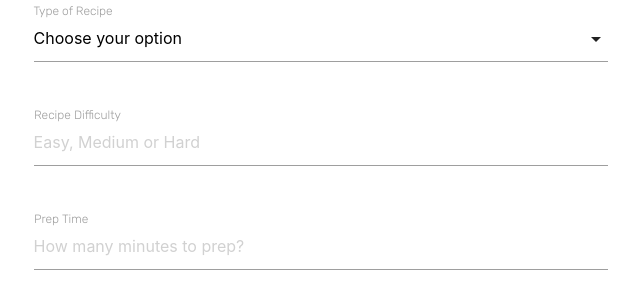
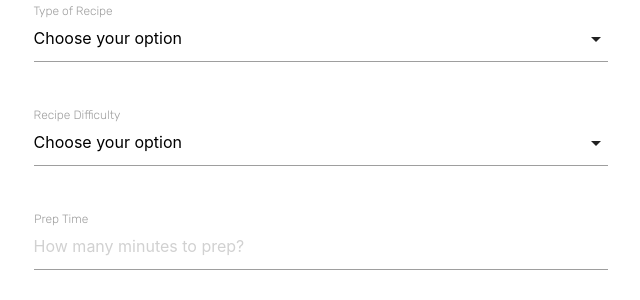
Before and after one commit to Code-Institute-Submissions/Code-Institute-Submissions-SuperGibbon-MS3, a Flask app: page /add_recipes in a window 1280 px wide. Shown: the part 282-582 px from the top of the page, without its empty margins (319-959 px from the left). Run offline with Flask 2, Linux system fonts and the light colour scheme; a database or web service that is not in the repository returns one stand-in record (values such as "Sample title"); some libraries are stand-ins or nearby versions.

Commit message:
Add new collection for recipe diffciluty dropdown

```diff
--- a/app.py
+++ b/app.py
@@ -127,7 +127,9 @@ def add_recipes():
         return redirect("get_recipes")
 
     types = mongo.db.recipe_type.find()
-    return render_template("addrecipe.html", types=types)
+    difficulty = mongo.db.difficulty.find()
+    return render_template(
+        "addrecipe.html", types=types, difficulty=difficulty)
 
 
 @app.route("/edit_recipe/<recipe_id>", methods=["GET", "POST"])
--- a/templates/addrecipe.html
+++ b/templates/addrecipe.html
@@ -31,7 +31,12 @@
                 </div>
                 <div class="row">
                     <div class="input-field col s12">
-                        <input placeholder="Easy, Medium or Hard" id="recipe_diff" name="recipe_diff" type="text" class="validate" required>
+                        <select id="recipe_diff" name="recipe_diff" type="text" class="validate" required>
+                        <option value="" disabled selected>Choose your option</option>
+                            {% for diff in difficulty %}
+                                <option value="{{ diff.difficulty }}">{{ diff.difficulty }}</option>
+                            {% endfor %}
+                            </select>
                         <label for="recipe_diff">Recipe Difficulty</label>
                     </div>
                 </div>
```
